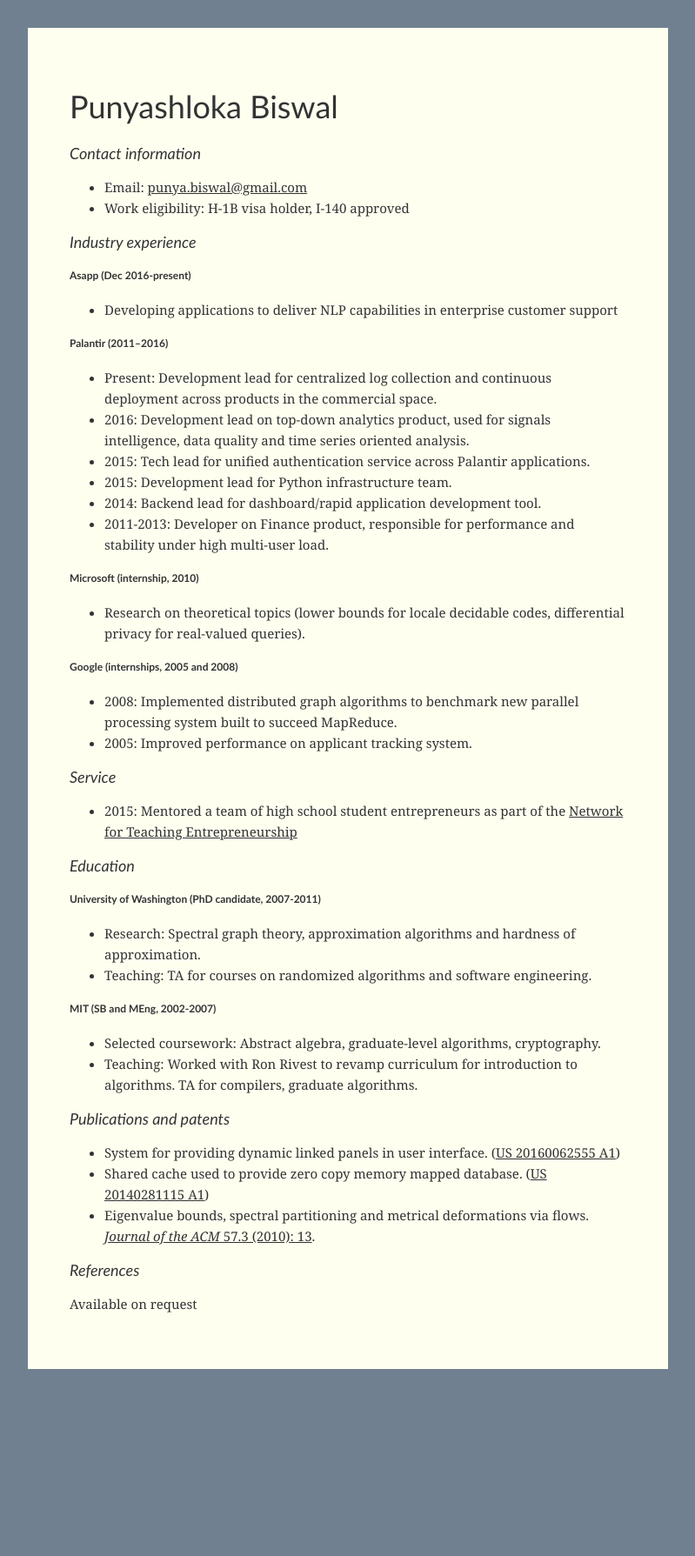
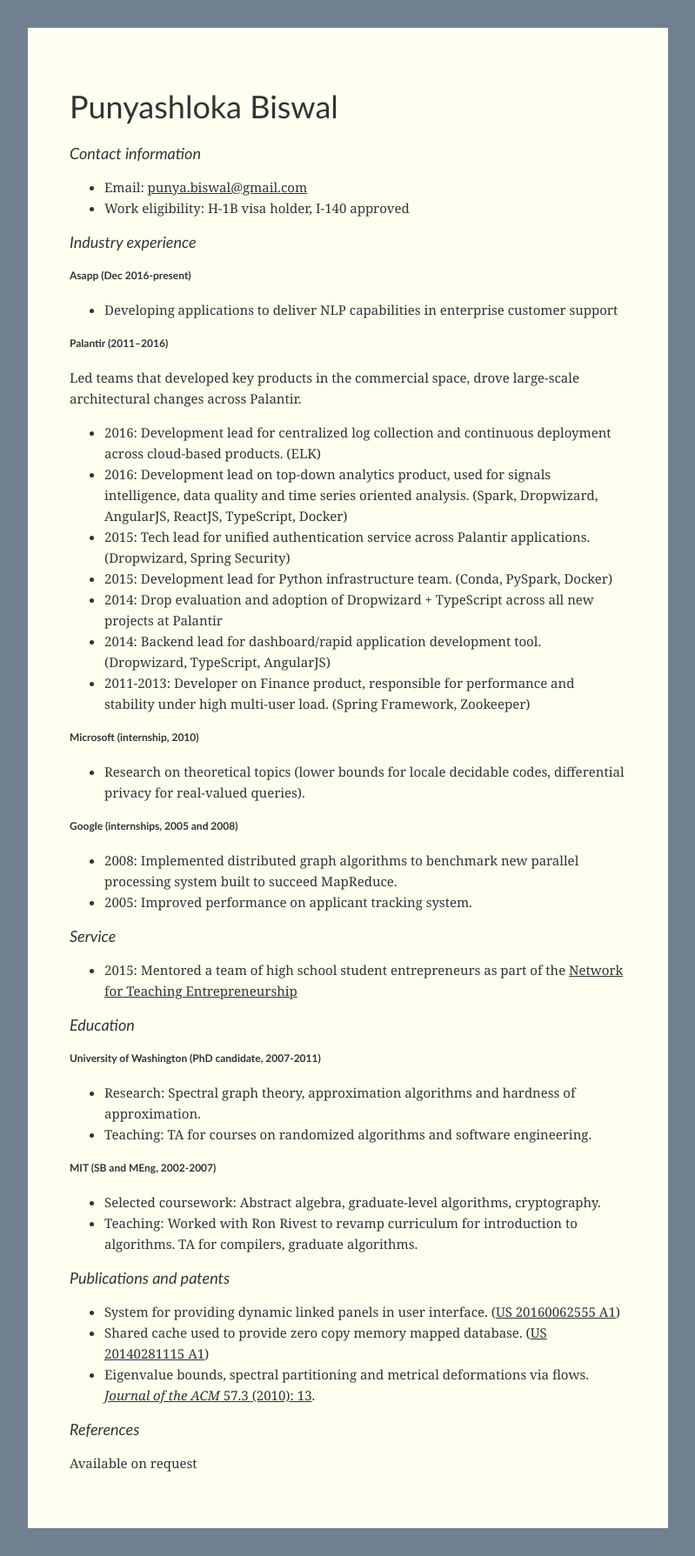
Before and after one commit to punya/punya.github.io, a Jekyll site: the page built from resume.md, in a window 1280 px wide. Shown: the whole page at 87% size, without its empty margins (240-1039 px from the left). Built offline with Jekyll 4.4.1, drawn with Linux system fonts in a browser that asks for light colours; before the commit the page ends 1606 px from its top, so only the background shows below that.

Commit message:
Add tech details and missing contribution

```diff
--- a/resume.md
+++ b/resume.md
@@ -14,12 +14,15 @@
 - Developing applications to deliver NLP capabilities in enterprise customer support
 
 ### Palantir (2011–2016)
-- Present: Development lead for centralized log collection and continuous deployment across products in the commercial space.
-- 2016: Development lead on top-down analytics product, used for signals intelligence, data quality and time series oriented analysis.
-- 2015: Tech lead for unified authentication service across Palantir applications.
-- 2015: Development lead for Python infrastructure team.
-- 2014: Backend lead for dashboard/rapid application development tool.
-- 2011-2013: Developer on Finance product, responsible for performance and stability under high multi-user load.
+Led teams that developed key products in the commercial space, drove large-scale architectural changes across Palantir.
+
+- 2016: Development lead for centralized log collection and continuous deployment across cloud-based products. (ELK)
+- 2016: Development lead on top-down analytics product, used for signals intelligence, data quality and time series oriented analysis. (Spark, Dropwizard, AngularJS, ReactJS, TypeScript, Docker)
+- 2015: Tech lead for unified authentication service across Palantir applications. (Dropwizard, Spring Security)
+- 2015: Development lead for Python infrastructure team. (Conda, PySpark, Docker)
+- 2014: Drop evaluation and adoption of Dropwizard + TypeScript across all new projects at Palantir
+- 2014: Backend lead for dashboard/rapid application development tool. (Dropwizard, TypeScript, AngularJS)
+- 2011-2013: Developer on Finance product, responsible for performance and stability under high multi-user load. (Spring Framework, Zookeeper)
 
 ### Microsoft (internship, 2010)
 - Research on theoretical topics (lower bounds for locale decidable codes, differential privacy for real-valued queries).
```
